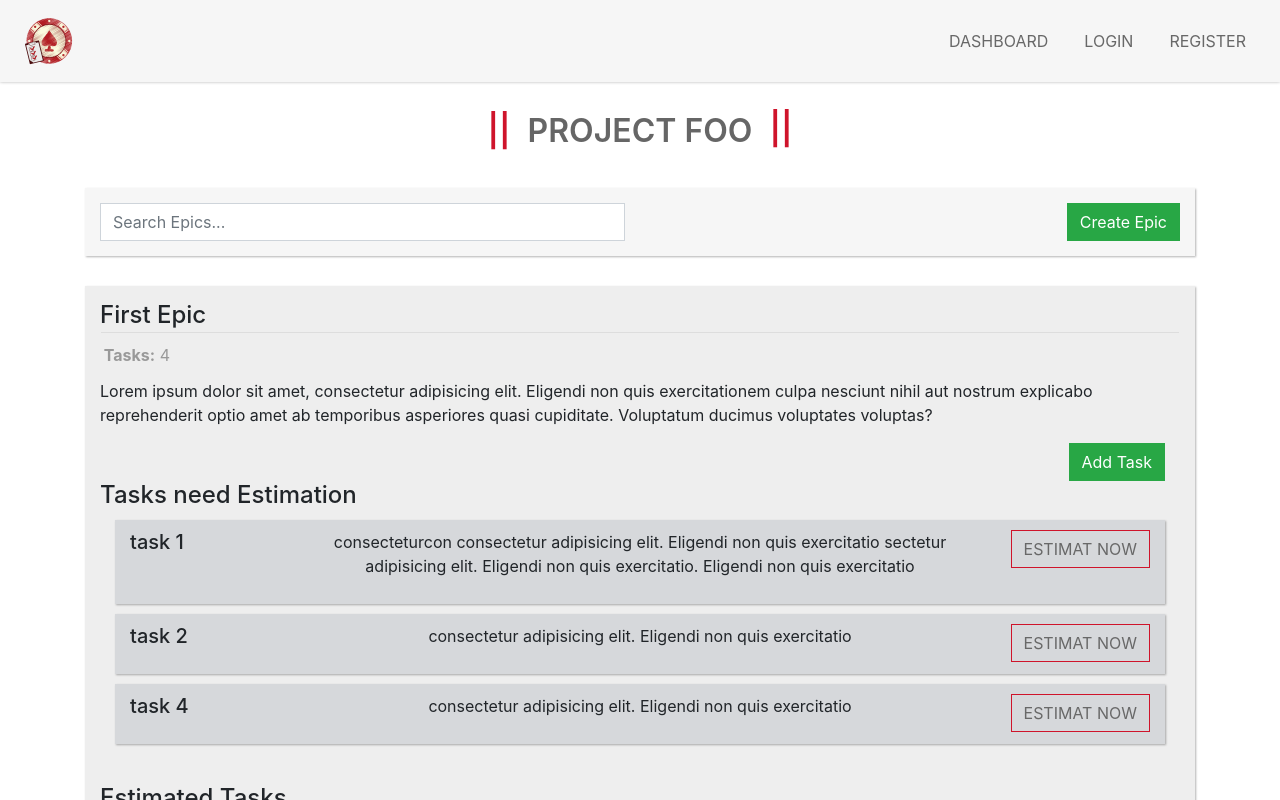
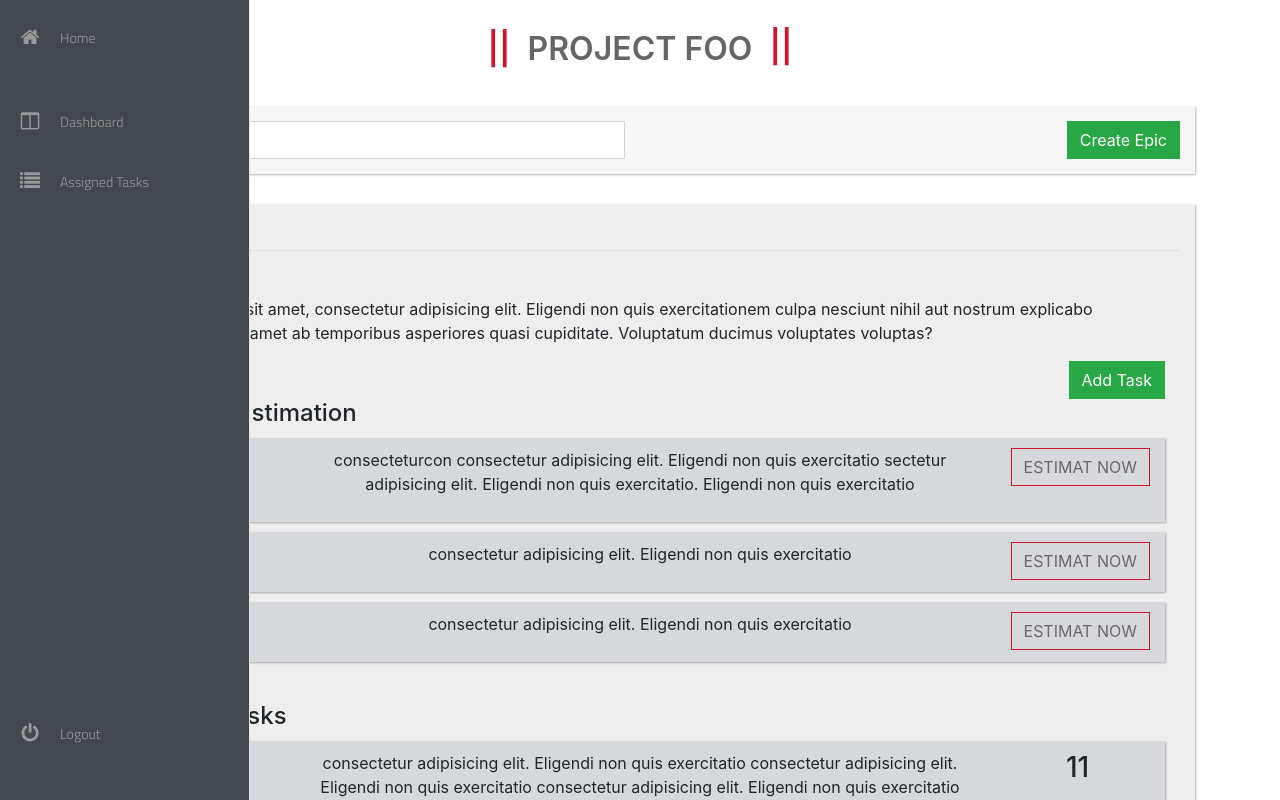
Before and after one commit to jeankhechfe/planning-poker-ui, a Vue app: page /project/1 in a window 1280 px wide. Shown: the top 800 px of the page. Built offline with nearby package versions, Linux system fonts and the light colour scheme; some icons are missing; a web font is replaced by a local one.

Commit message:
Header replaced with SideNav

```diff
--- a/src/components/SideNav.vue
+++ b/src/components/SideNav.vue
@@ -3,18 +3,19 @@
     <nav class="main-menu">
       <ul>
         <li>
-          <router-link to="/">
+          <router-link :to="{ name: 'Landing' }">
             <i class="fa fa-home fa-2x"></i>
             <span class="nav-text">
               Home
             </span>
           </router-link>
         </li>
-        <li class="has-subnav">
-          <router-link to="/login">
-            <i class="fa fa-laptop fa-2x"></i>
+        &nbsp;
+        <li>
+          <router-link :to="{ name: 'Dashboard' }">
+            <i class="fa fa-columns fa-2x"></i>
             <span class="nav-text">
-              Projects
+              Dashboard
             </span>
           </router-link>
         </li>
@@ -70,10 +71,10 @@ nav.main-menu.expanded {
 }
 
 .main-menu {
-  background: #43484E;
+  background: #43484e;
   border-right: 1px solid #e5e5e5;
   position: absolute;
-  top: 82px;
+  top: 0;
   bottom: 0;
   left: 0;
   width: 60px;
--- a/src/views/Dashboard.vue
+++ b/src/views/Dashboard.vue
@@ -2,7 +2,6 @@
   <div>
     <body>
       <div>
-        <Header />
         <div class="sidenav container">
           <SideNav />
         </div>
@@ -17,7 +16,6 @@
 
 <script>
 // @ is an alias to /src
-import Header from "@/components/Header.vue";
 import ProjectsBar from "@/components/ProjectsBar";
 import ProjectsList from "@/components/ProjectsList";
 import SideNav from "@/components/SideNav";
@@ -26,7 +24,6 @@ export default {
   name: "Body",
   components: {
     SideNav,
-    Header,
     ProjectsBar,
     ProjectsList,
   },
--- a/src/views/Project.vue
+++ b/src/views/Project.vue
@@ -2,10 +2,15 @@
   <div>
     <body>
       <div>
-        <Header />
-        <div class="text-center"><h2 class="title-one">Project Foo</h2></div> <!-- TODO: get project name dynamically -->
+        <div class="sidenav container">
+          <SideNav />
+        </div>
+        <div class="dashboard">
+          <div class="text-center"><h2 class="title-one">Project Foo</h2></div>
+          <!-- TODO: get project name dynamically -->
           <EpicsBar />
           <EpicsList v-bind:epics="epics" />
+        </div>
       </div>
     </body>
   </div>
@@ -13,14 +18,14 @@
 
 <script>
 // @ is an alias to /src
-import Header from "@/components/Header.vue";
+import SideNav from "@/components/SideNav.vue";
 import EpicsBar from "@/components/EpicsBar";
 import EpicsList from "@/components/EpicsList";
 
 export default {
   name: "Body",
   components: {
-    Header,
+    SideNav,
     EpicsBar,
     EpicsList,
   },
@@ -38,31 +43,31 @@ export default {
               name: "task 1",
               description:
                 "consecteturcon consectetur adipisicing elit. Eligendi non quis exercitatio sectetur adipisicing elit. Eligendi non quis exercitatio. Eligendi non quis exercitatio",
-              estimation: null
+              estimation: null,
             },
             {
               name: "task 2",
               description:
                 "consectetur adipisicing elit. Eligendi non quis exercitatio",
-              estimation: null
+              estimation: null,
             },
             {
               name: "task 3",
               description:
                 "consectetur adipisicing elit. Eligendi non quis exercitatio consectetur adipisicing elit. Eligendi non quis exercitatio consectetur adipisicing elit. Eligendi non quis exercitatio",
-              estimation: 11
+              estimation: 11,
             },
             {
               name: "task 4",
               description:
                 "consectetur adipisicing elit. Eligendi non quis exercitatio",
-              estimation: null
-            }
-          ]
-        }
-      ]
+              estimation: null,
+            },
+          ],
+        },
+      ],
     };
-  }
+  },
 };
 </script>
 
@@ -74,12 +79,12 @@ export default {
   font-weight: 600;
   text-align: center;
   text-transform: uppercase;
-	position:relative;
+  position: relative;
   margin-top: 30px;
 }
 
 .title-one:after {
-	color: #CF142B;
+  color: #cf142b;
   content: "||";
   position: absolute;
   right: -40px;
@@ -87,7 +92,7 @@ export default {
 }
 
 .title-one:before {
-	color: #CF142B;
+  color: #cf142b;
   content: "||";
   left: -40px;
   position: absolute;
--- a/src/views/Task.vue
+++ b/src/views/Task.vue
@@ -2,8 +2,12 @@
   <div>
     <body>
       <div>
-        <Header />
-          <h2>Tasks estimation here</h2>
+        <div class="sidenav container">
+          <SideNav />
+        </div>
+        <div class="dashboard">
+          <VotingCards />
+        </div>
       </div>
     </body>
   </div>
@@ -11,12 +15,14 @@
 
 <script>
 // @ is an alias to /src
-import Header from "@/components/Header.vue";
+import SideNav from "@/components/SideNav.vue";
+import VotingCards from "@/components/VotingCards";
 
 export default {
   name: "Body",
   components: {
-    Header,
+    SideNav,
+    VotingCards,
   },
 };
 </script>
@@ -29,12 +35,12 @@ export default {
   font-weight: 600;
   text-align: center;
   text-transform: uppercase;
-	position:relative;
+  position: relative;
   margin-top: 30px;
 }
 
 .title-one:after {
-	color: #CF142B;
+  color: #cf142b;
   content: "||";
   position: absolute;
   right: -40px;
@@ -42,7 +48,7 @@ export default {
 }
 
 .title-one:before {
-	color: #CF142B;
+  color: #cf142b;
   content: "||";
   left: -40px;
   position: absolute;
```
Lines whose indentation alone changed are shown as unchanged.
